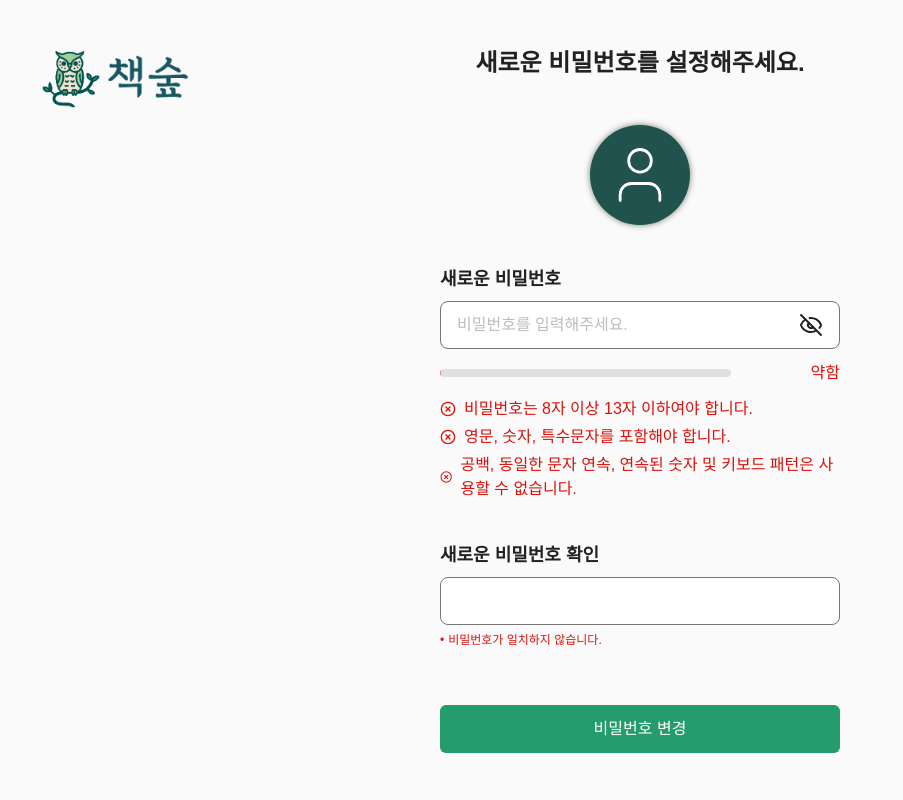
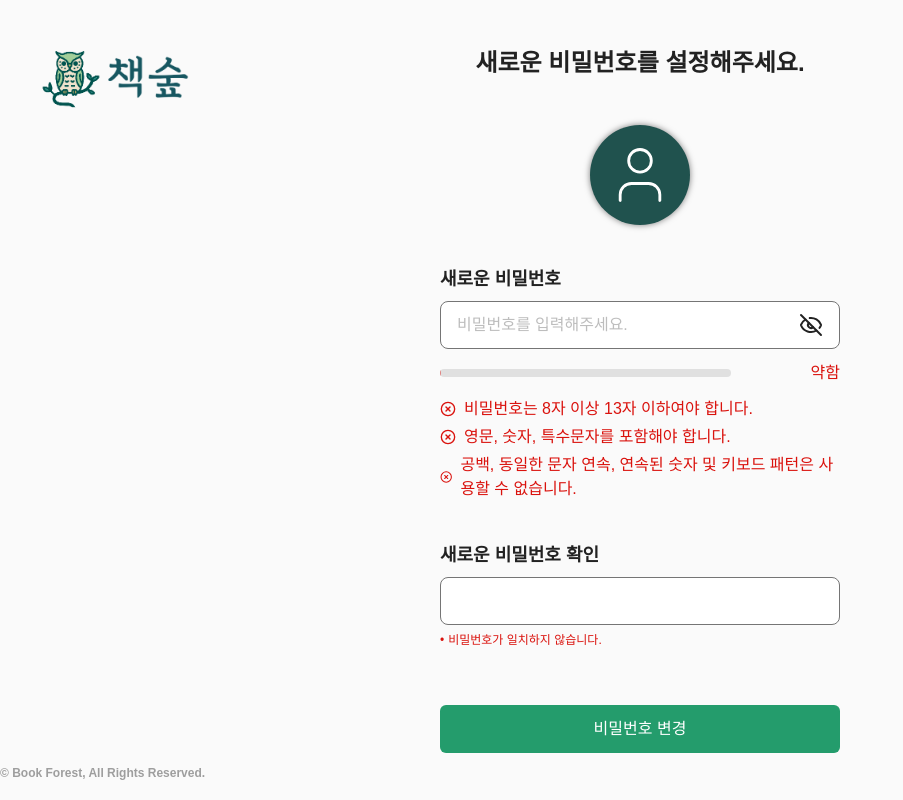
Before and after one commit to juny-0429/book-forest, a Next.js app: page /account/reset-password in a window 1280 px wide. Shown: the whole page, without its empty margins (0-903 px from the left). Built offline with nearby package versions, Linux system fonts and the light colour scheme.

Commit message:
refactor: copylight 위치 수정

```diff
--- a/src/app/(auth)/layout.tsx
+++ b/src/app/(auth)/layout.tsx
@@ -1,5 +1,6 @@
 import { Metadata } from 'next';
 import React from 'react';
+import BottomCopyRight from './_components/BottomCopyRight';
 
 export const metadata: Metadata = {
   title: '책숲',
@@ -7,5 +8,10 @@ export const metadata: Metadata = {
 };
 
 export default function AuthLayout({ children }: { children: React.ReactNode }) {
-  return <div>{children}</div>;
+  return (
+    <div className='h-screen overflow-y-auto'>
+      <div className='flex-grow'>{children}</div>
+      <BottomCopyRight />
+    </div>
+  );
 }
```
